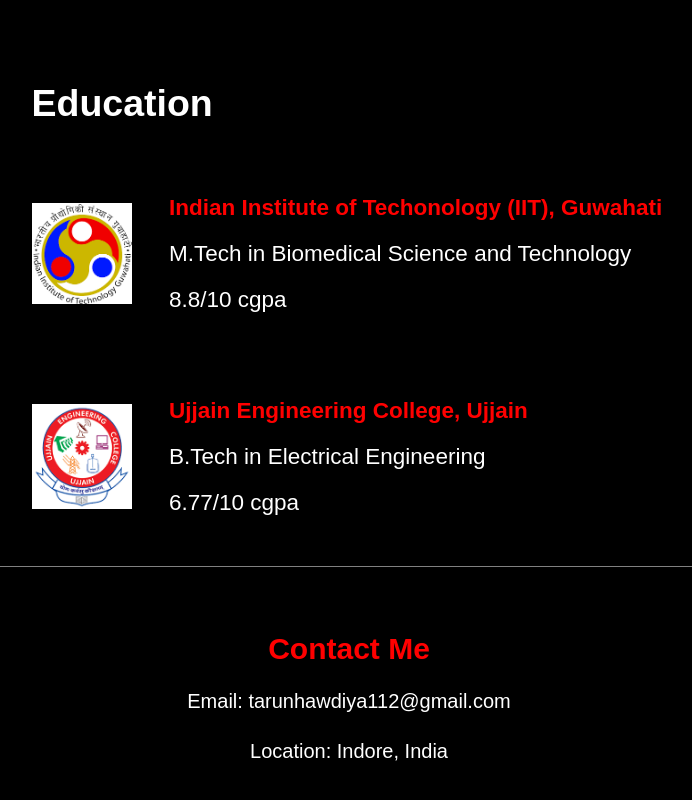
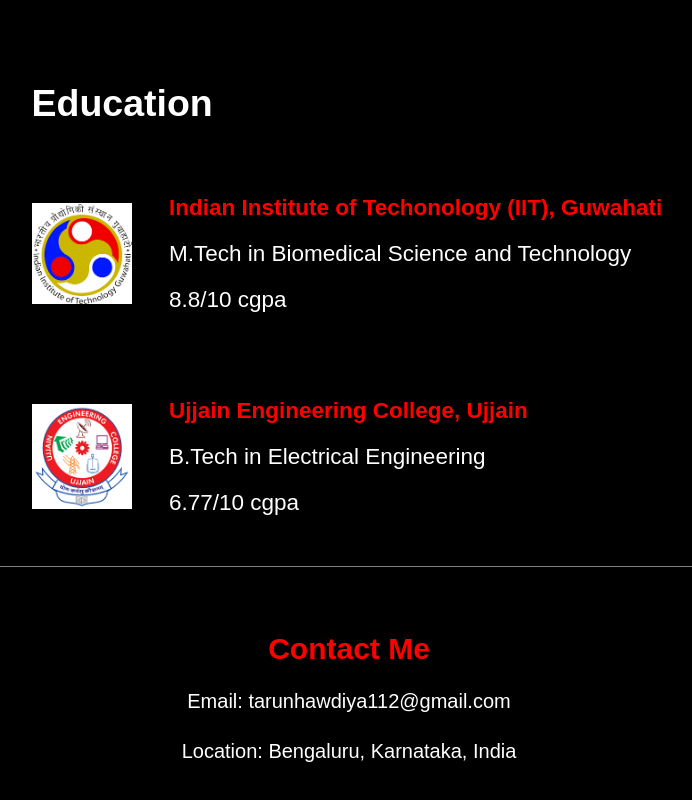
Before and after one commit to Tarunhawdia/myWebsite, a React (Vite) app: page / in a window 1280 px wide. Shown: the part 3156-3956 px from the top of the page, without its empty margins (291-983 px from the left). Built offline with nearby package versions, Linux system fonts and the light colour scheme; a web font is replaced by a local one.

Commit message:
Update Footer.tsx

```diff
--- a/src/subHeadings/Footer.tsx
+++ b/src/subHeadings/Footer.tsx
@@ -9,7 +9,7 @@
         <div className="contact">
           <h2>Contact Me</h2>
           <p>Email: <a href="mailto:tarunhawdiya112@gmail.com">tarunhawdiya112@gmail.com</a></p>
-          <p>Location: Indore, India</p>
+          <p>Location: Bengaluru, Karnataka, India</p>
         </div>
       </div>
     </footer>
```
